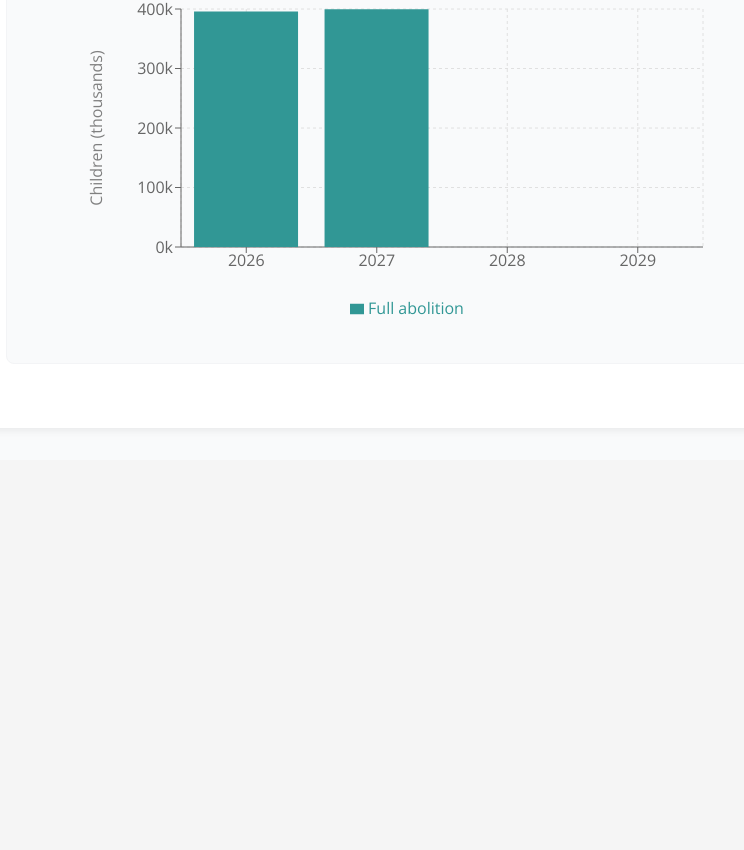
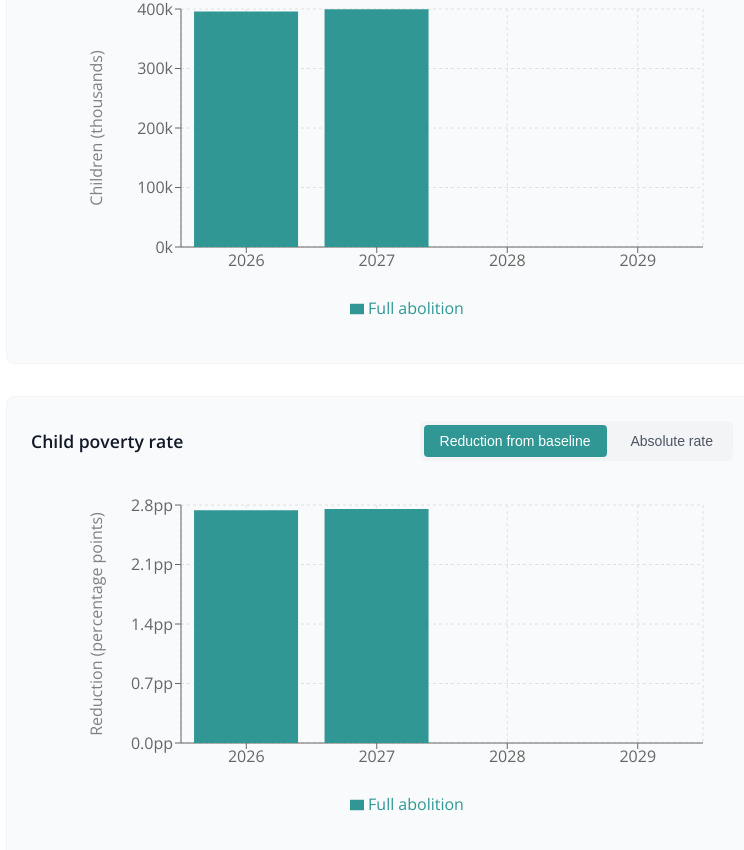
Before and after one commit to PolicyEngine/uk-two-child-limit-app, a React (Vite) app: page / in a window 1280 px wide. Shown: the part 1232-2082 px from the top of the page, without its empty margins (458-1202 px from the left). Before the commit the page ends 1692 px from the top, so only its background shows below. Built offline with nearby package versions, Linux system fonts and the light colour scheme.

Commit message:
child poverty rate

```diff
--- a/src/App.jsx
+++ b/src/App.jsx
@@ -97,6 +97,8 @@ function App() {
             childrenNoLongerLimited: yearData.childrenNoLongerLimited,
             childrenOutOfPoverty: yearData.childrenOutOfPoverty,
             povertyRateReduction: yearData.povertyRateReduction,
+            baselinePovertyRate: yearData.baselinePovertyRate,
+            reformedPovertyRate: yearData.reformedPovertyRate,
             costPerChild: yearData.costPerChild,
           }
         })
--- a/src/components/Results.css
+++ b/src/components/Results.css
@@ -227,6 +227,51 @@
   font-weight: 600;
 }
 
+.chart-header {
+  display: flex;
+  align-items: center;
+  justify-content: space-between;
+  margin-bottom: 1.5rem;
+}
+
+.chart-header h3 {
+  margin-bottom: 0;
+}
+
+.chart-toggle {
+  display: flex;
+  gap: 0.5rem;
+  background: var(--pe-gray-100);
+  padding: 0.25rem;
+  border-radius: 6px;
+}
+
+.chart-toggle button {
+  padding: 0.5rem 1rem;
+  background: transparent;
+  border: none;
+  border-radius: 4px;
+  font-size: 0.875rem;
+  font-weight: 500;
+  color: var(--pe-gray-600);
+  cursor: pointer;
+  transition: all 0.2s ease;
+}
+
+.chart-toggle button:hover {
+  background: rgba(49, 151, 149, 0.1);
+  color: var(--pe-teal);
+}
+
+.chart-toggle button.active {
+  background: var(--pe-teal);
+  color: white;
+}
+
+.chart-section.full-width {
+  grid-column: 1 / -1;
+}
+
 .comparison-table-section {
   margin-top: 2rem;
 }
--- a/src/components/Results.jsx
+++ b/src/components/Results.jsx
@@ -1,8 +1,10 @@
-import { useEffect, useRef } from 'react'
+import { useEffect, useRef, useState } from 'react'
 import { BarChart, Bar, XAxis, YAxis, CartesianGrid, Tooltip, Legend, ResponsiveContainer } from 'recharts'
 import './Results.css'
 
 function Results({ data, policies, policyParams }) {
+  const [povertyChartMode, setPovertyChartMode] = useState('reduction')
+
   const getPolicyName = (policyId) => {
     const baseNames = {
       'full-abolition': 'Full abolition',
@@ -101,6 +103,10 @@ function Results({ data, policies, policyParams }) {
               yearData[policyId] = (yearInfo.childrenOutOfPoverty || 0) / 1000
             } else if (metricKey === 'povertyRateReduction') {
               yearData[policyId] = (yearInfo.povertyRateReduction || 0) * 100 // Convert to percentage
+            } else if (metricKey === 'reformedPovertyRate') {
+              yearData[policyId] = (yearInfo.reformedPovertyRate || 0) * 100 // Convert to percentage
+            } else if (metricKey === 'povertyRateChange') {
+              yearData[policyId] = ((yearInfo.baselinePovertyRate || 0) - (yearInfo.reformedPovertyRate || 0)) * 100 // Change in pp
             }
           }
         }
@@ -273,6 +279,59 @@ function Results({ data, policies, policyParams }) {
             </BarChart>
           </ResponsiveContainer>
         </div>
+
+        {/* Child Poverty Rate Chart */}
+        <div className="chart-section full-width">
+          <div className="chart-header">
+            <h3>Child poverty rate</h3>
+            <div className="chart-toggle">
+              <button
+                className={povertyChartMode === 'reduction' ? 'active' : ''}
+                onClick={() => setPovertyChartMode('reduction')}
+              >
+                Reduction from baseline
+              </button>
+              <button
+                className={povertyChartMode === 'rate' ? 'active' : ''}
+                onClick={() => setPovertyChartMode('rate')}
+              >
+                Absolute rate
+              </button>
+            </div>
+          </div>
+          <ResponsiveContainer width="100%" height={350}>
+            <BarChart
+              data={prepareChartData(povertyChartMode === 'reduction' ? 'povertyRateReduction' : 'reformedPovertyRate')}
+              margin={{ top: 20, right: 30, left: 90, bottom: 20 }}
+            >
+              <CartesianGrid strokeDasharray="3 3" stroke="#e0e0e0" />
+              <XAxis dataKey="year" />
+              <YAxis
+                label={{
+                  value: povertyChartMode === 'reduction' ? 'Reduction (percentage points)' : 'Child poverty rate (%)',
+                  angle: -90,
+                  position: 'insideLeft',
+                  dx: -30,
+                  style: { textAnchor: 'middle' }
+                }}
+                tickFormatter={(value) => povertyChartMode === 'reduction' ? `${value.toFixed(1)}pp` : `${value.toFixed(1)}%`}
+              />
+              <Tooltip
+                formatter={(value) => povertyChartMode === 'reduction' ? `${value.toFixed(2)}pp reduction` : `${value.toFixed(2)}%`}
+                labelFormatter={(label) => `Year: ${label}`}
+              />
+              <Legend wrapperStyle={{ paddingTop: '20px' }} />
+              {policies.map((policyId, index) => (
+                <Bar
+                  key={policyId}
+                  dataKey={policyId}
+                  fill={colors[index % colors.length]}
+                  name={getPolicyName(policyId)}
+                />
+              ))}
+            </BarChart>
+          </ResponsiveContainer>
+        </div>
       </div>
 
       <div className="results-grid" style={{ display: 'none' }}>
```
